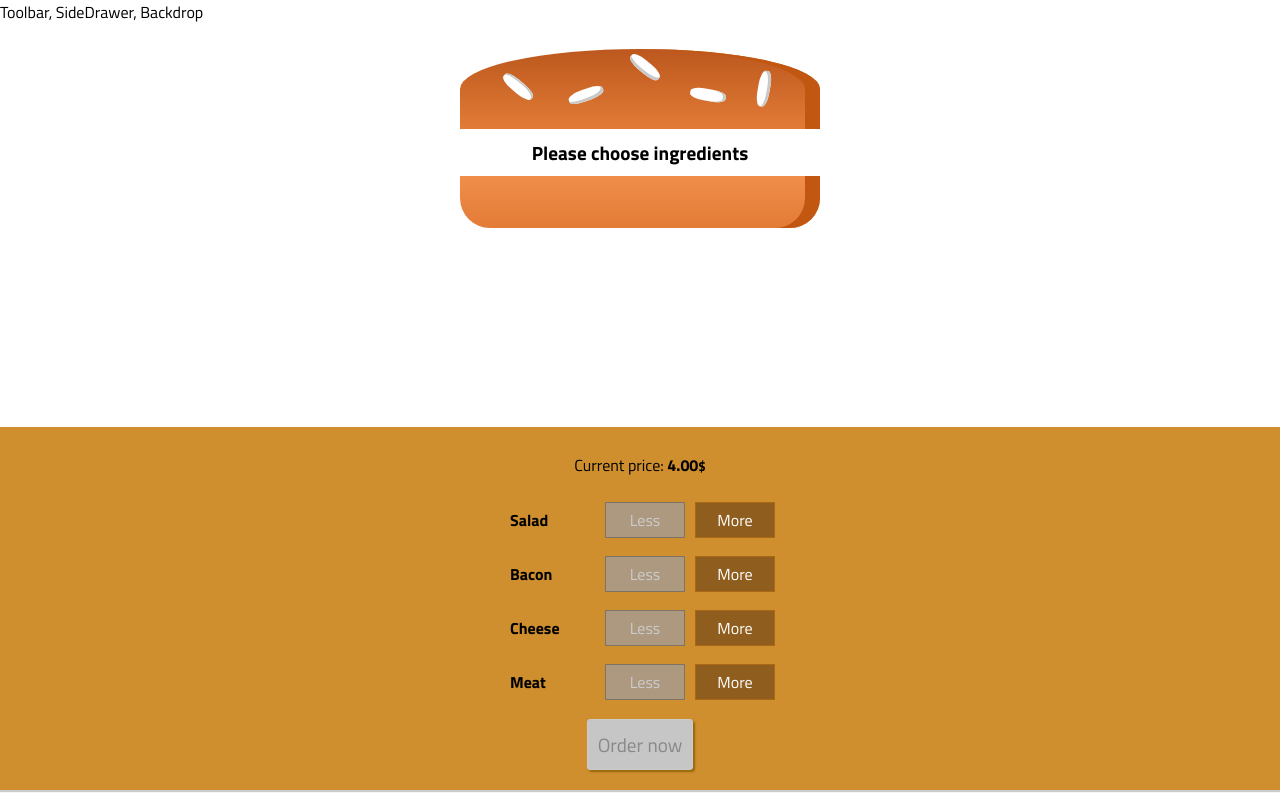
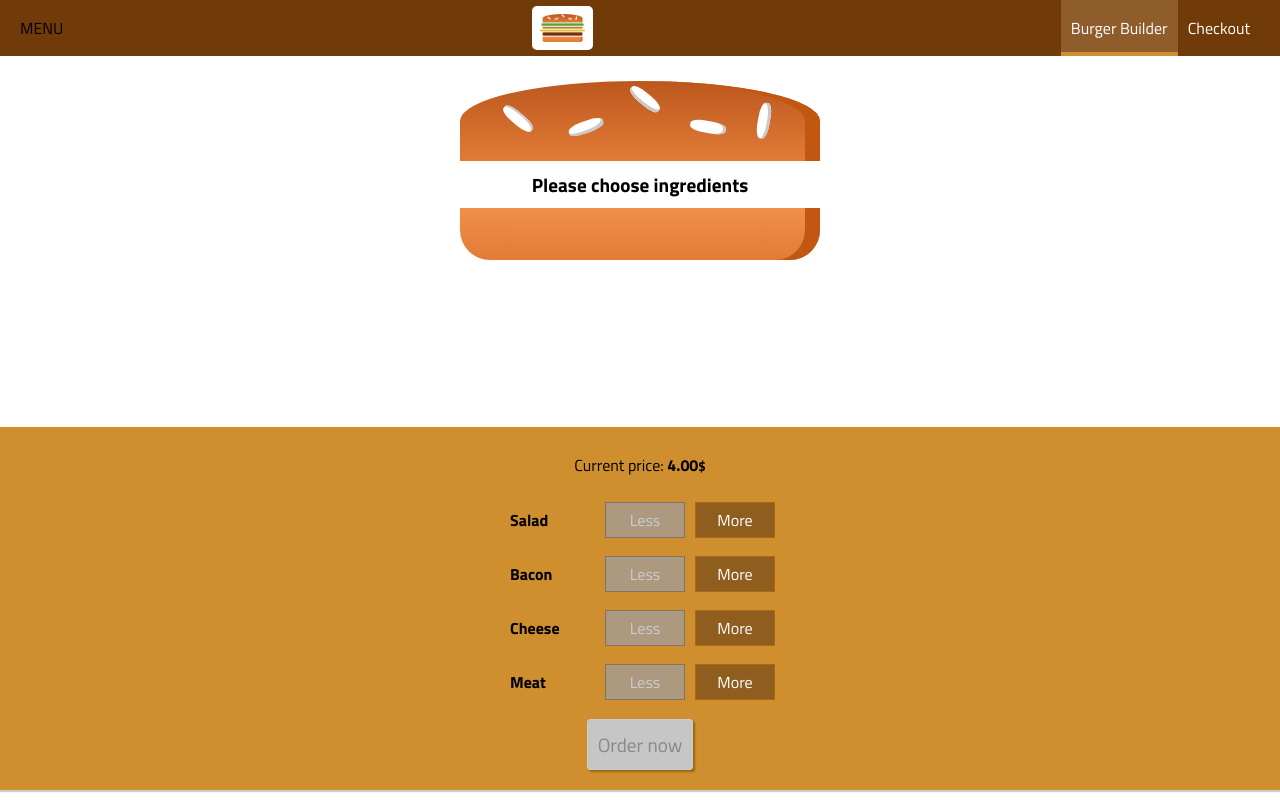
Before and after one commit to akarlovskaya/burger-builder, a React app: page / in a window 1280 px wide. Built offline with nearby package versions, Linux system fonts and the light colour scheme.

Commit message:
add navbar

```diff
--- a/src/components/Layout/Layout.css
+++ b/src/components/Layout/Layout.css
@@ -1,3 +1,3 @@
 .Content {
-    margin-top: 16px;
+    margin-top: 72px;
 }
--- a/src/components/Layout/Layout.js
+++ b/src/components/Layout/Layout.js
@@ -1,11 +1,10 @@
 import React from 'react';
 import classes from './Layout.css';
+import Toolbar from '../Navigation/Toolbar/Toolbar';
 
 const layout = (props) => (
     <React.Fragment>
-        <div>
-            Toolbar, SideDrawer, Backdrop
-        </div>
+        <Toolbar />
         <main className={classes.Content}>
             {props.children}
         </main>
--- /dev/null
+++ b/src/components/Logo/Logo.css
@@ -0,0 +1,11 @@
+.Logo {
+    background-color: white;
+    padding: 8px;
+    height: 80%;
+    box-sizing: border-box;
+    border-radius: 5px;
+}
+
+.Logo img {
+    height: 100%;
+}
--- /dev/null
+++ b/src/components/Logo/Logo.js
@@ -0,0 +1,13 @@
+import React from 'react';
+import burgerLogo from '../../assets/images/burger-logo.png';
+import classes from './Logo.css';
+
+const logo = (props) => {
+  return (
+      <div className={classes.Logo}>
+          <img src={burgerLogo} alt="Burger Logo"/>
+      </div>
+  );
+}
+
+export default logo;
--- /dev/null
+++ b/src/components/Navigation/NavigationItems/NavigationItem/NavigationItem.css
@@ -0,0 +1,26 @@
+.NavigationItem {
+    margin: 0;
+    box-sizing: border-box;
+    display: flex;
+    height: 100%;
+    align-items: center;
+}
+
+.NavigationItem a {
+    box-sizing: border-box;
+    display: block;
+    color: white;
+    text-decoration: none;
+    height: 100%;
+    padding: 16px 10px;
+    border-bottom: 4px solid transparent;
+}
+
+.NavigationItem a:hover,
+.NavigationItem a:active,
+.NavigationItem a:focus,
+.NavigationItem a.active {
+    background-color: #8f5c2c;
+    border-bottom: 4px solid #CF8F2E;
+    color: white;
+}
--- /dev/null
+++ b/src/components/Navigation/NavigationItems/NavigationItem/NavigationItem.js
@@ -0,0 +1,11 @@
+import React from 'react';
+import classes from './NavigationItem.css';
+
+const navigationItem = (props) => (
+    <li className={classes.NavigationItem}>
+        <a href={props.link}
+           className={props.active ? classes.active : null }>{props.children}</a>
+    </li>
+);
+
+export default navigationItem;
--- /dev/null
+++ b/src/components/Navigation/NavigationItems/NavigationItems.css
@@ -0,0 +1,8 @@
+.NavigationItems {
+    margin: 0;
+    padding: 0;
+    list-style: none;
+    display: flex;
+    align-items: center;
+    height: 100%;
+}
--- /dev/null
+++ b/src/components/Navigation/NavigationItems/NavigationItems.js
@@ -0,0 +1,12 @@
+import React from 'react';
+import classes from './NavigationItems.css';
+import NavigationItem from './NavigationItem/NavigationItem';
+
+const navigationItems = (props) => (
+    <ul className={classes.NavigationItems}>
+        <NavigationItem link="/" active>Burger Builder</NavigationItem>
+        <NavigationItem link="/">Checkout</NavigationItem>
+    </ul>
+);
+
+export default navigationItems;
--- /dev/null
+++ b/src/components/Navigation/Toolbar/Toolbar.css
@@ -0,0 +1,18 @@
+.Toolbar {
+    height: 56px;
+    width: 100%;
+    position: fixed;
+    top: 0;
+    left: 0;
+    background-color: #703B09;
+    display: flex;
+    justify-content: space-between;
+    align-items: center;
+    padding: 0 20px;
+    box-sizing: border-box;
+    z-index: 90;
+}
+
+.Toolbar nav {
+    height: 100%;
+}
--- /dev/null
+++ b/src/components/Navigation/Toolbar/Toolbar.js
@@ -0,0 +1,18 @@
+import React from 'react';
+import classes from './Toolbar.css';
+import Logo from '../../Logo/Logo';
+import NavigationItems from '../NavigationItems/NavigationItems';
+
+const toolbar = (props) => {
+  return (
+      <header className={classes.Toolbar}>
+          <div>MENU</div>
+          <Logo />
+          <nav>
+              <NavigationItems />
+          </nav>
+      </header>
+  );
+}
+
+export default toolbar;
```
Also changed, not shown: src/assets/images/burger-logo.png (added).
